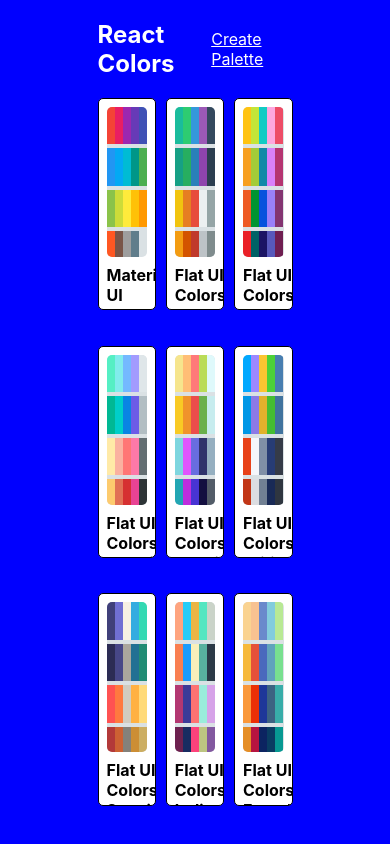
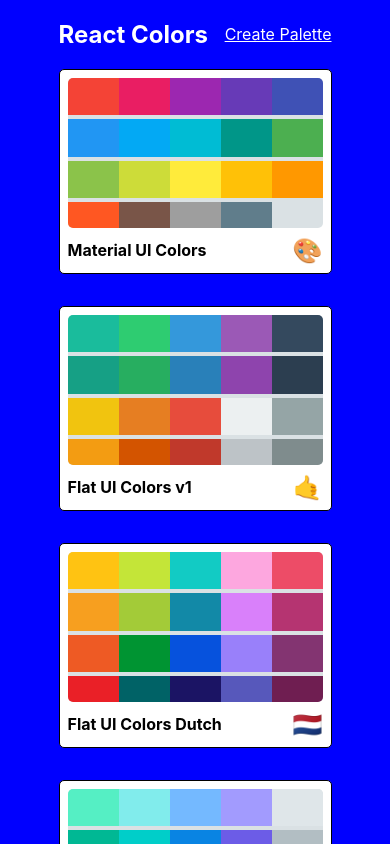
Before and after one commit to stunner19/ColorsApp, a React (Create React App) app: page / in a window 390 px wide. Shown: the top 844 px of the page. Built offline with nearby package versions, Linux system fonts and the light colour scheme.

Commit message:
Making PaletteList Responsive

```diff
--- a/src/styles/PaletteListStyles.js
+++ b/src/styles/PaletteListStyles.js
@@ -1,3 +1,5 @@
+import sizes from './sizes';
+
 const styles = {
     root : {
         backgroundColor : "blue",
@@ -12,6 +14,12 @@
         alignItems : "flex-start",
         flexDirection : "column",
         flexWrap : "wrap",
+        [sizes.down("xl")]: {
+            width : "80%"
+        },
+        [sizes.down("xs")]: {
+            width : "70%"
+        }
     },
     nav : {
         display : "flex",
@@ -28,7 +36,15 @@
         width : "100%",
         display : "grid",
         gridTemplateColumns : "repeat(3,30%)",
-        gridGap : "5%"
+        gridGap : "4rem",
+        [sizes.down("md")]: {
+            gridTemplateColumns : "repeat(2,50%)",
+            gridGap : "2.5rem",
+        },
+        [sizes.down("xs")]: {
+            gridTemplateColumns : "repeat(1,100%)",
+            gridGap : "2rem"
+        }
     }
 };
 
```
